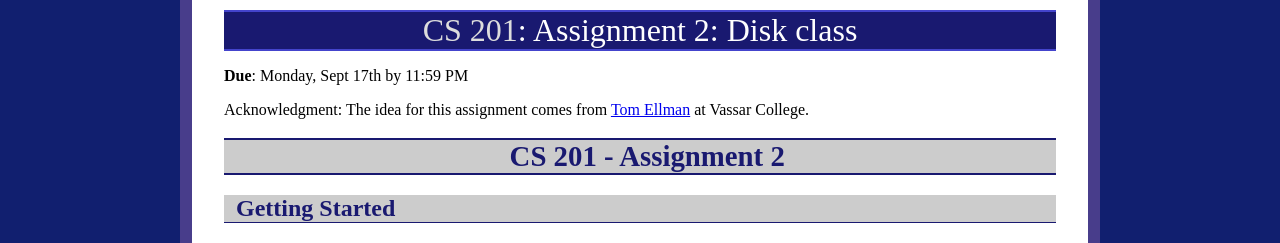
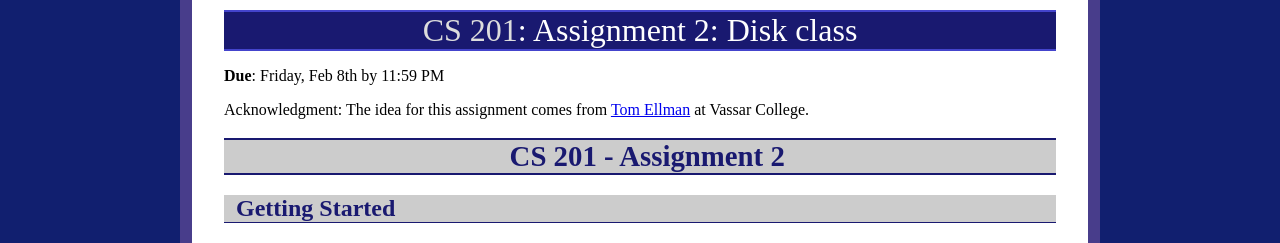
Before and after one commit to ycpcs/cs201-spring2019, a Jekyll site: the page built from assign/assign02.md, in a window 1280 px wide. Shown: the top 243 px of the page. Built offline with Jekyll 4.4.1, drawn with Linux system fonts in a browser that asks for light colours.

Commit message:
set due date for assignment 2

```diff
--- a/assign/assign02.md
+++ b/assign/assign02.md
@@ -3,7 +3,7 @@ layout: default
 title: "Assignment 2: Disk class"
 ---
 
-**Due**: Monday, Sept 17th by 11:59 PM
+**Due**: Friday, Feb 8th by 11:59 PM
 
 Acknowledgment: The idea for this assignment comes from [Tom Ellman](http://pages.vassar.edu/tomellman/) at Vassar College.
 
```
Also changed, not shown: assign/index.md (+1 -1 lines), index.md (+1 -0 lines).
